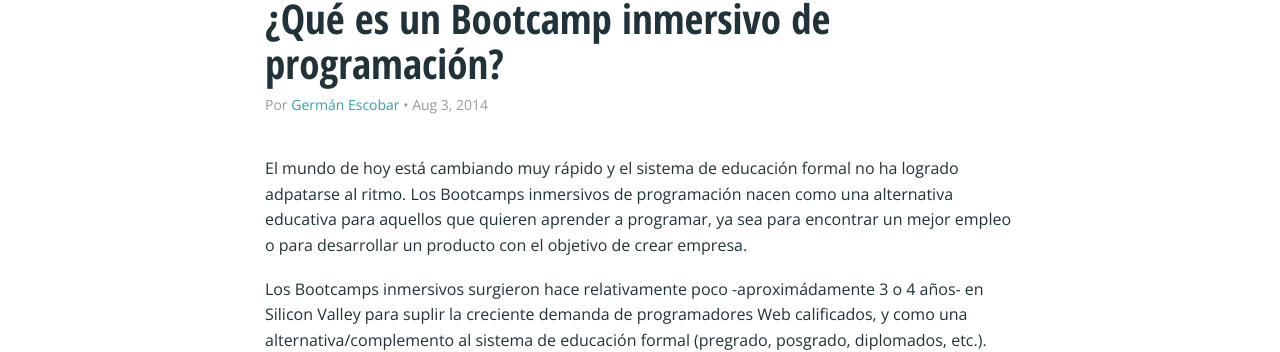
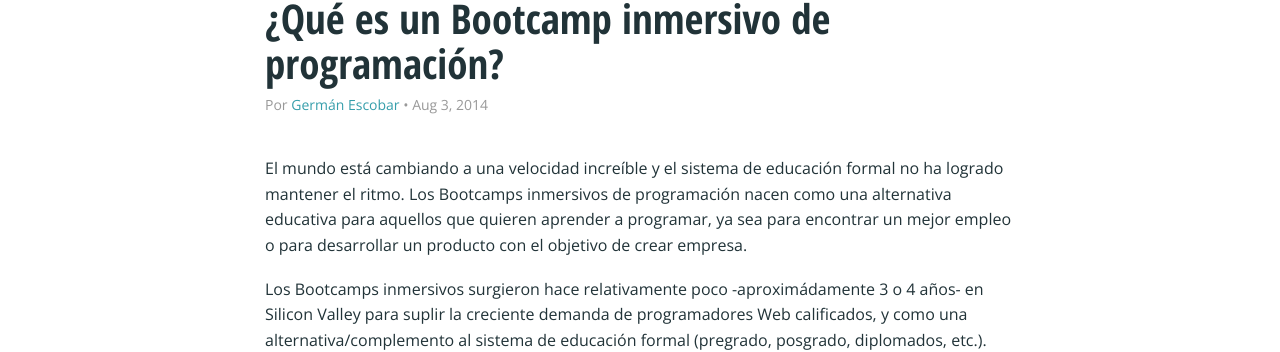
Before and after one commit to simonhoyos/blog, a Jekyll site: the page built from _posts/2014-08-03-que-es-un-bootcamp-inmersivo-de-programacion.markdown, in a window 1280 px wide. Shown: the part 192-544 px from the top of the page. Built offline with Jekyll 4.4.1, drawn with Linux system fonts in a browser that asks for light colours; nearby versions of some CDN libraries; comment, search, counter and statistics services are not loaded.

Commit message:
Small change to "What is a bootcamp?"

```diff
--- a/_posts/2014-08-03-que-es-un-bootcamp-inmersivo-de-programacion.markdown
+++ b/_posts/2014-08-03-que-es-un-bootcamp-inmersivo-de-programacion.markdown
@@ -5,7 +5,7 @@ date:   2014-08-03 17:40:58
 author: Germán Escobar
 ---
 
-El mundo de hoy está cambiando muy rápido y el sistema de educación formal no ha logrado adpatarse al ritmo. Los Bootcamps inmersivos de programación nacen como una alternativa educativa para aquellos que quieren aprender a programar, ya sea para encontrar un mejor empleo o para desarrollar un producto con el objetivo de crear empresa.
+El mundo está cambiando a una velocidad increíble y el sistema de educación formal no ha logrado mantener el ritmo. Los Bootcamps inmersivos de programación nacen como una alternativa educativa para aquellos que quieren aprender a programar, ya sea para encontrar un mejor empleo o para desarrollar un producto con el objetivo de crear empresa.
 
 Los Bootcamps inmersivos surgieron hace relativamente poco -aproximádamente 3 o 4 años- en Silicon Valley para suplir la creciente demanda de programadores Web calificados, y como una alternativa/complemento al sistema de educación formal (pregrado, posgrado, diplomados, etc.). **Tienen una duración promedio de 9 a 12 semanas, con una intensidad de tiempo completo (lunes a viernes de 8:00 a.m. a 6:00 p.m. generalmente)**.
 
```
